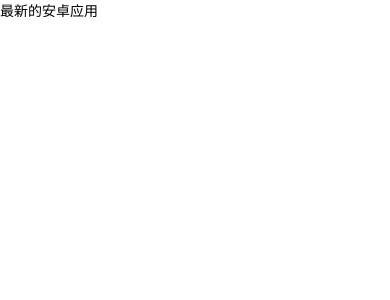
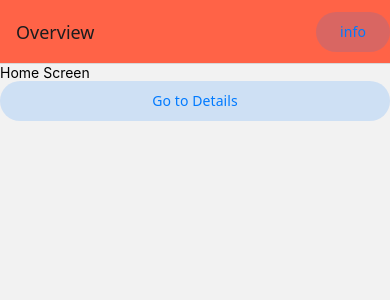
Before and after one commit to neilNie2017/rn-demo, a React Native app: screen / in a window 390 px wide. Shown: the top 300 px of the page. Built offline with nearby package versions, Linux system fonts and the light colour scheme.

Commit message:
feat: add route

```diff
--- a/App.tsx
+++ b/App.tsx
@@ -6,21 +6,21 @@
  */
 
 import { StatusBar, StyleSheet, Text, useColorScheme, View } from 'react-native';
+import { createStaticNavigation } from '@react-navigation/native';
+
+import RootStack  from './Route'
 
 // createBottomTabNavigator({
 //   Home: { screen: HomePages },
 // })
 
-
+const Navigation = createStaticNavigation(RootStack);
 
 function App() {
   const isDarkMode = useColorScheme() === 'dark';
 
   return (
-    <View style={styles.container}>
-      <StatusBar barStyle={isDarkMode ? 'light-content' : 'dark-content'} />
-      <Text>最新的安卓应用</Text>
-    </View>
+    <Navigation/>
   );
 }
 
--- a/Route.tsx
+++ b/Route.tsx
@@ -1,11 +1,34 @@
-import { createStackNavigator } from "react-navigation-stack";
-import HomePages from "./src/pages/home";
+import { createNativeStackNavigator } from '@react-navigation/native-stack';
 
+import HomePages from './src/pages/home';
+import HomeDetails from './src/pages/home/Detail';
+import { Button } from '@react-navigation/elements';
 
+const RootStack = createNativeStackNavigator({
+  initialRouteName: 'Home',
+  screenOptions: {
+    headerStyle: { backgroundColor: 'tomato' },
+  },
+  screens: {
+    Home: {
+      screen: HomePages,
+      options: {
+        title: 'Overview',
+        headerRight: () => {
+          return (
+            <Button
+              onPress={() => {
+                alert('This is a info button!');
+              }}
+            >
+              info
+            </Button>
+          );
+        },
+      },
+    },
+    Detail: HomeDetails,
+  },
+});
 
-
-const AppNavigator = createStackNavigator({
-    Home:HomePages
-})
-
-export  default AppNavigator
+export default RootStack;
--- /dev/null
+++ b/src/pages/home/Detail/index.tsx
@@ -0,0 +1,45 @@
+import { Button } from '@react-navigation/elements';
+import { useNavigation } from '@react-navigation/native';
+import { Text, View } from 'react-native';
+import { StyleSheet } from 'react-native';
+
+const HomeDetails = ({ route }) => {
+  const navigation = useNavigation();
+  const { form } = route.params;
+  return (
+    <View>
+      {' '}
+      <Text style={styles.text}>{form}</Text>
+      <Text style={styles.text}>go HOME</Text>
+      <Button
+        onPress={() => {
+          navigation.setOptions({
+            headerStyle: {
+              backgroundColor: '#000'
+            },
+            headerTintColor: '#fff',
+            headerTitleStyle:{
+                textAlign:'center'
+            }
+          });
+        }}
+      >
+        修改Header样式
+      </Button>
+      <Button onPress={() => navigation.goBack()}>Go back</Button>
+      <Button onPress={() => navigation.navigate('Home')}>Go to Home</Button>
+    </View>
+  );
+};
+
+const styles = StyleSheet.create({
+  container: {
+    flex: 1,
+  },
+  text: {
+    fontSize: 48,
+    fontWeight: 600,
+  },
+});
+
+export default HomeDetails;
--- a/src/pages/home/index.tsx
+++ b/src/pages/home/index.tsx
@@ -1,14 +1,24 @@
-import { Text, View } from "react-native"
+import { Button } from '@react-navigation/elements';
+import { useNavigation } from '@react-navigation/native';
+import { Text, View } from 'react-native';
 
+const HomePages = () => {
+  const navigation = useNavigation();
+  return (
+    <View>
+      <Text>Home Screen</Text>
+      <Button
+        onPress={() => {
+          console.log('123456');
+          navigation.navigate('Detail', {
+            form: 'form home',
+          });
+        }}
+      >
+        Go to Details
+      </Button>
+    </View>
+  );
+};
 
-
-
-const HomePages = () =>{
-
-    return <View>
-        <Text>HOME</Text>
-    </View>
-}
-
-
-export default HomePages
+export default HomePages;
```
Also changed, not shown: package.json (+6 -3 lines), 2 other files (tests, documents, lock files or other folders).
